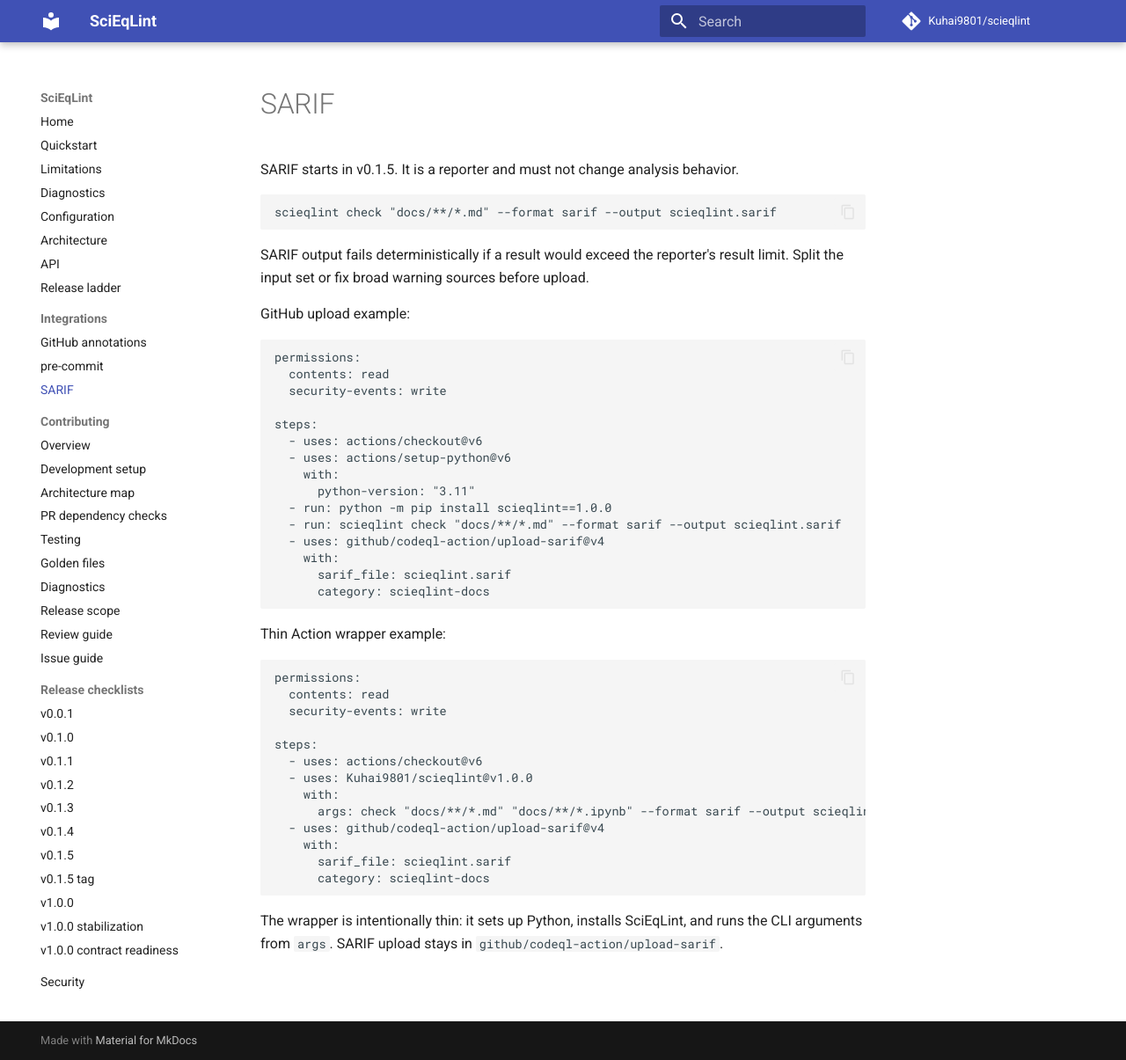
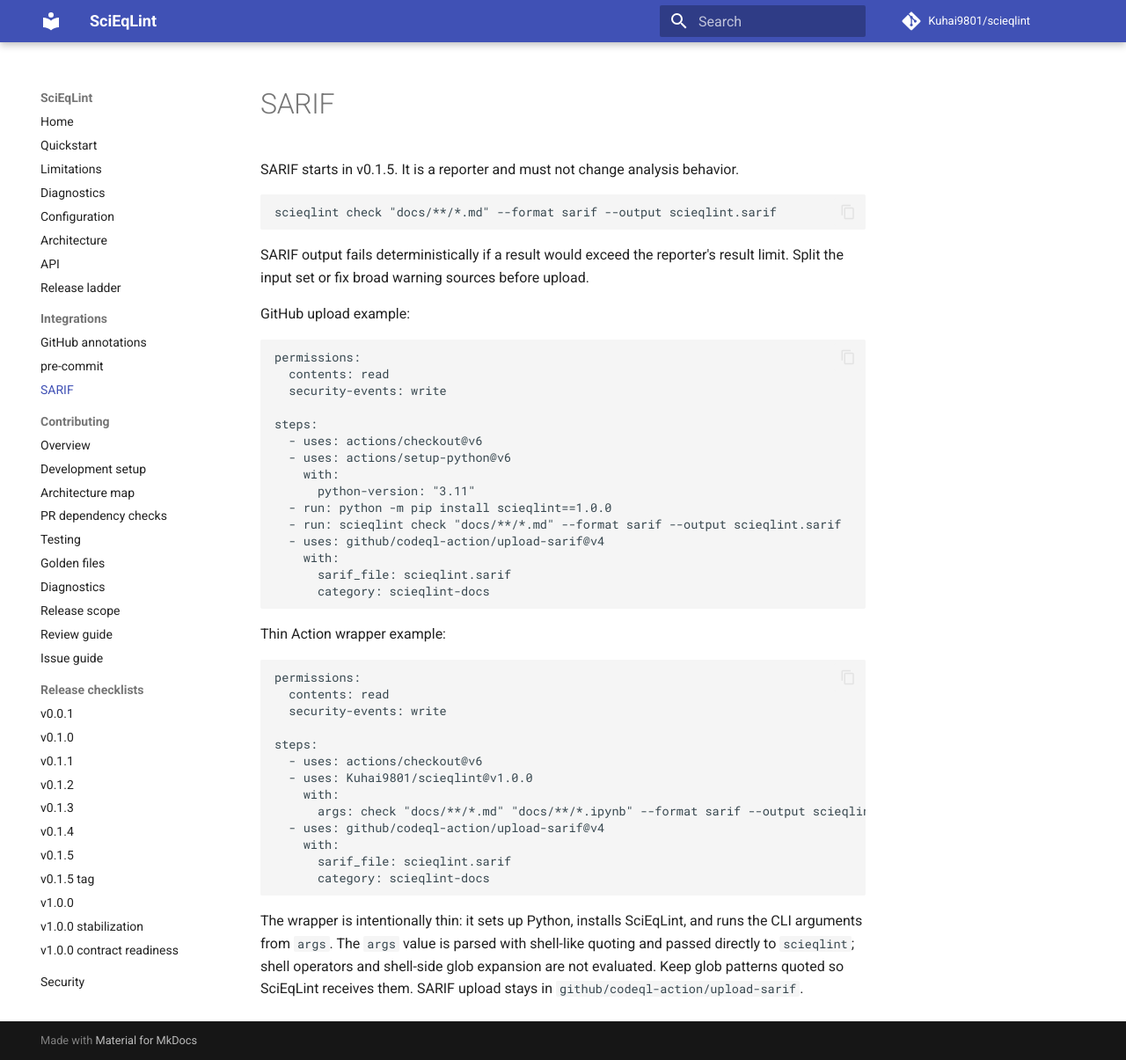
Before and after one commit to 1sgtpepper/scieqlint, an MkDocs documentation site: the page built from docs/integrations/sarif.md, in a window 1280 px wide and 1205 px high. Shown: the whole window at 88% size. Built offline with MkDocs 1.6.1 and Material for MkDocs 9.7.7, drawn with Linux system fonts in a browser that asks for light colours; comment, search, counter and statistics services are not loaded.

Commit message:
Avoid shell execution in composite action inputs

````diff
--- a/docs/integrations/sarif.md
+++ b/docs/integrations/sarif.md
@@ -48,4 +48,7 @@
 ```
 
 The wrapper is intentionally thin: it sets up Python, installs SciEqLint, and runs
-the CLI arguments from `args`. SARIF upload stays in `github/codeql-action/upload-sarif`.
+the CLI arguments from `args`. The `args` value is parsed with shell-like quoting
+and passed directly to `scieqlint`; shell operators and shell-side glob expansion
+are not evaluated. Keep glob patterns quoted so SciEqLint receives them. SARIF
+upload stays in `github/codeql-action/upload-sarif`.
````
Also changed, not shown: CHANGELOG.md (+4 -2 lines), action.yml (+25 -2 lines), 1 other file.
